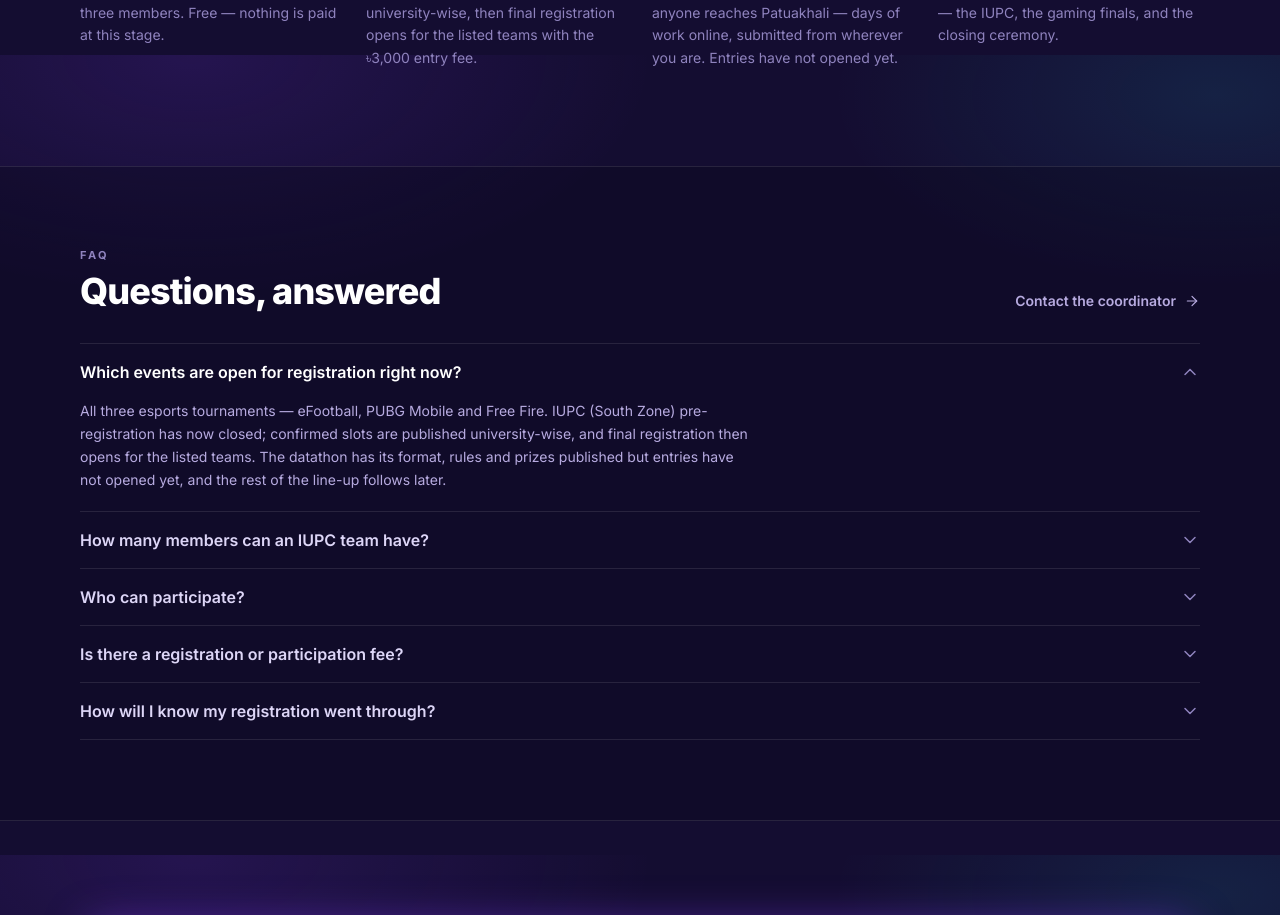
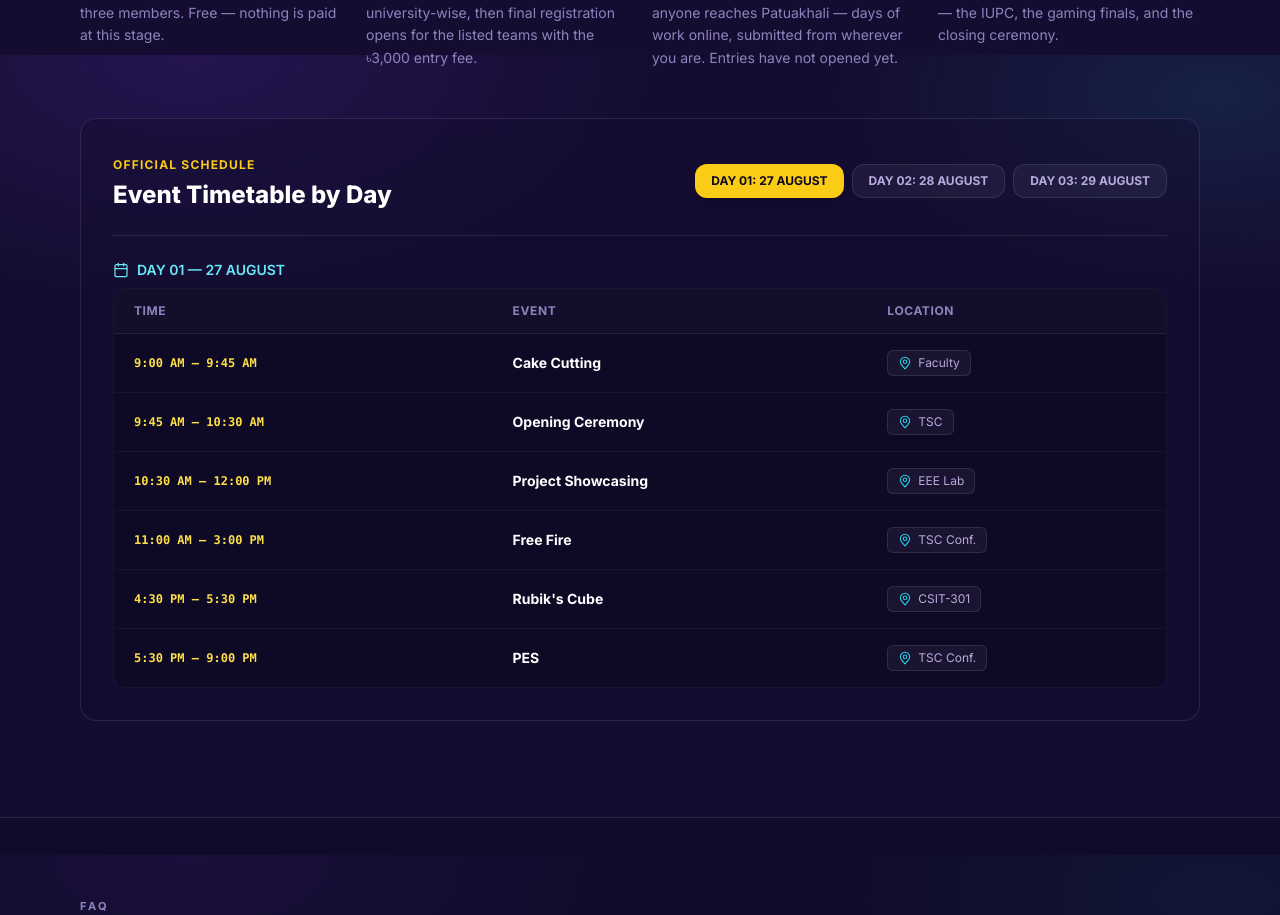
Before and after one commit to SharafatKarim/PSTU-IT-Carnival, a Next.js app: page / in a window 1280 px wide. Shown: the part 3945-4860 px from the top of the page. Built offline with nearby package versions, Linux system fonts and the light colour scheme.

Commit message:
feat: 3 day schedule

```diff
--- a/src/components/LandingPage.jsx
+++ b/src/components/LandingPage.jsx
@@ -19,7 +19,7 @@ import {
   UsersIcon,
   AlertIcon,
 } from './landing/Icons';
-import { EVENT, EVENTS, STATS, TIMELINE, word } from '@/data/content';
+import { EVENT, EVENTS, STATS, TIMELINE, CARNIVAL_SCHEDULE, word } from '@/data/content';
 import { getEventDetail } from '@/data/events';
 import { ROUTES, iupcRegistration } from '@/lib/routes';
 import { currentStop } from '@/lib/schedule';
@@ -578,13 +578,13 @@ const HowToEnter = () => {
    the page does not go stale on 1 August. */
 const Schedule = () => {
   const now = useNow();
-  /* -1 until the client knows what day it is, which marks every stop neutral.
-     Guessing here would bake the build-time marker into the prerendered HTML,
-     and React does not patch mismatched attributes — it would stay there. */
   const stop = now === null ? -1 : currentStop(TIMELINE, now);
+  const [selectedDay, setSelectedDay] = useState(0);
 
   return (
-    <Section id="timeline" eyebrow="Schedule" title="The road to carnival day">
+    <Section id="timeline" eyebrow="Schedule & Timetable" title="Carnival Event Schedule">
+      <div className="space-y-12">
+        {/* Timeline stops */}
         <ol className="grid gap-x-6 gap-y-8 sm:grid-cols-2 lg:grid-cols-4">
           {TIMELINE.map((item, i) => {
             const done = i < stop;
@@ -630,6 +630,74 @@ const Schedule = () => {
             );
           })}
         </ol>
+
+        {/* Day-by-Day Event Timetable */}
+        <div className="rounded-2xl border border-white/10 bg-ink-900/40 p-6 sm:p-8 backdrop-blur">
+          <div className="flex flex-col sm:flex-row sm:items-center justify-between gap-4 border-b border-white/10 pb-6 mb-6">
+            <div>
+              <span className="text-xs font-bold uppercase tracking-widest text-gold-400">Official Schedule</span>
+              <h3 className="mt-1 text-2xl font-extrabold text-white">Event Timetable by Day</h3>
+            </div>
+
+            {/* Day Selector Buttons */}
+            <div className="flex flex-wrap gap-2">
+              {CARNIVAL_SCHEDULE.map((dayData, idx) => (
+                <button
+                  key={dayData.day}
+                  onClick={() => setSelectedDay(idx)}
+                  className={`px-4 py-2 text-xs font-bold rounded-xl transition ${
+                    selectedDay === idx
+                      ? 'bg-gold-400 text-ink-950 shadow-md'
+                      : 'bg-white/5 border border-white/10 text-mist-300 hover:bg-white/10 hover:text-white'
+                  }`}
+                >
+                  {dayData.day}: {dayData.date}
+                </button>
+              ))}
+            </div>
+          </div>
+
+          {/* Timetable view */}
+          {CARNIVAL_SCHEDULE[selectedDay] && (
+            <div className="space-y-4">
+              <div className="flex items-center gap-2 text-sm font-semibold text-aqua-300 mb-2">
+                <CalendarIcon className="h-4 w-4" />
+                <span>{CARNIVAL_SCHEDULE[selectedDay].day} — {CARNIVAL_SCHEDULE[selectedDay].date}</span>
+              </div>
+
+              <div className="overflow-x-auto rounded-xl border border-white/5 bg-ink-950/60">
+                <table className="w-full text-left border-collapse">
+                  <thead>
+                    <tr className="border-b border-white/10 bg-white/[0.02] text-xs font-bold uppercase tracking-wider text-mist-400">
+                      <th className="px-5 py-3.5">Time</th>
+                      <th className="px-5 py-3.5">Event</th>
+                      <th className="px-5 py-3.5">Location</th>
+                    </tr>
+                  </thead>
+                  <tbody className="divide-y divide-white/5 text-sm">
+                    {CARNIVAL_SCHEDULE[selectedDay].events.map((ev, i) => (
+                      <tr key={i} className="hover:bg-white/[0.02] transition">
+                        <td className="px-5 py-4 font-mono text-xs font-semibold text-gold-300 whitespace-nowrap">
+                          {ev.time}
+                        </td>
+                        <td className="px-5 py-4 font-bold text-white whitespace-nowrap">
+                          {ev.name}
+                        </td>
+                        <td className="px-5 py-4 text-xs text-mist-300">
+                          <span className="inline-flex items-center gap-1.5 px-2.5 py-1 rounded-md bg-white/5 border border-white/10">
+                            <MapPinIcon className="h-3.5 w-3.5 text-aqua-400 shrink-0" />
+                            {ev.location}
+                          </span>
+                        </td>
+                      </tr>
+                    ))}
+                  </tbody>
+                </table>
+              </div>
+            </div>
+          )}
+        </div>
+      </div>
     </Section>
   );
 };
--- a/src/data/content.js
+++ b/src/data/content.js
@@ -335,6 +335,41 @@ export const TIMELINE = [
   },
 ];
 
+export const CARNIVAL_SCHEDULE = [
+  {
+    day: 'DAY 01',
+    date: '27 AUGUST',
+    events: [
+      { time: '9:00 AM – 9:45 AM', name: 'Cake Cutting', location: 'Faculty' },
+      { time: '9:45 AM – 10:30 AM', name: 'Opening Ceremony', location: 'TSC' },
+      { time: '10:30 AM – 12:00 PM', name: 'Project Showcasing', location: 'EEE Lab' },
+      { time: '11:00 AM – 3:00 PM', name: 'Free Fire', location: 'TSC Conf.' },
+      { time: '4:30 PM – 5:30 PM', name: "Rubik's Cube", location: 'CSIT-301' },
+      { time: '5:30 PM – 9:00 PM', name: 'PES', location: 'TSC Conf.' },
+    ],
+  },
+  {
+    day: 'DAY 02',
+    date: '28 AUGUST',
+    events: [
+      { time: '9:30 AM – 10:30 AM', name: 'IT Quiz', location: 'TSC Conf.' },
+      { time: '10:30 AM – 1:00 PM', name: 'Ludo', location: '5th Floor CSE Building (501/502)' },
+      { time: '11:00 AM – 3:00 PM', name: 'PUBG', location: 'TSC Conf.' },
+      { time: '2:00 PM – 5:00 PM', name: 'Chess', location: 'EEE - 601' },
+    ],
+  },
+  {
+    day: 'DAY 03',
+    date: '29 AUGUST',
+    events: [
+      { time: '9:00 AM – 2:00 PM', name: 'IUPC', location: 'CSE Building (301, ACL, Networking, Mobile Apps, 502)' },
+      { time: '9:00 AM – 5:00 PM', name: 'Hackathon', location: 'TSC Conf.' },
+      { time: '2:00 PM – 5:00 PM', name: 'App Challenge', location: 'Virtual Room' },
+      { time: '6:00 PM – 8:00 PM', name: 'Prize Giving & Closing Ceremony', location: 'TSC Conf.' },
+    ],
+  },
+];
+
 
 
 export const FAQS = [
```
Lines whose indentation alone changed are shown as unchanged.
